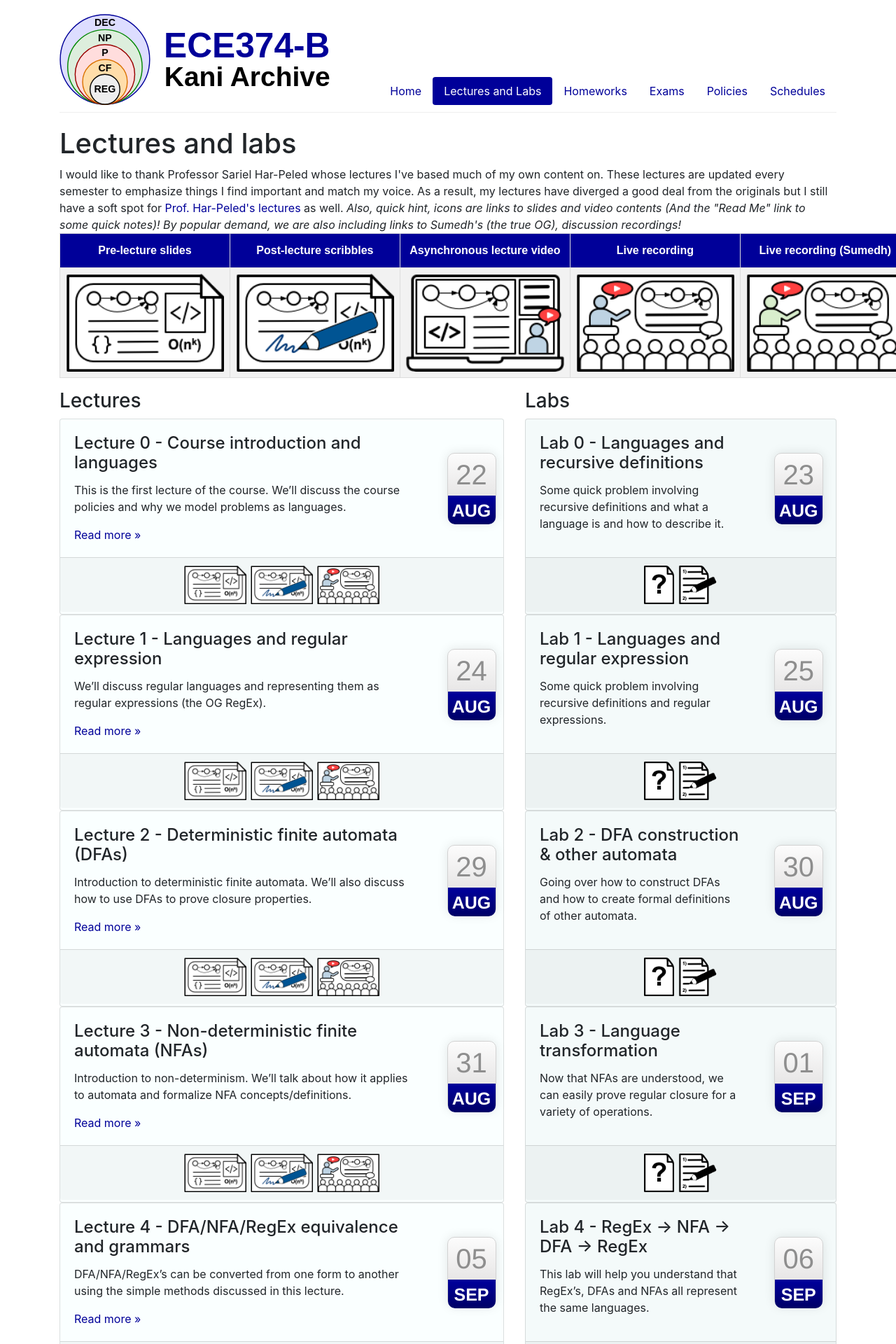
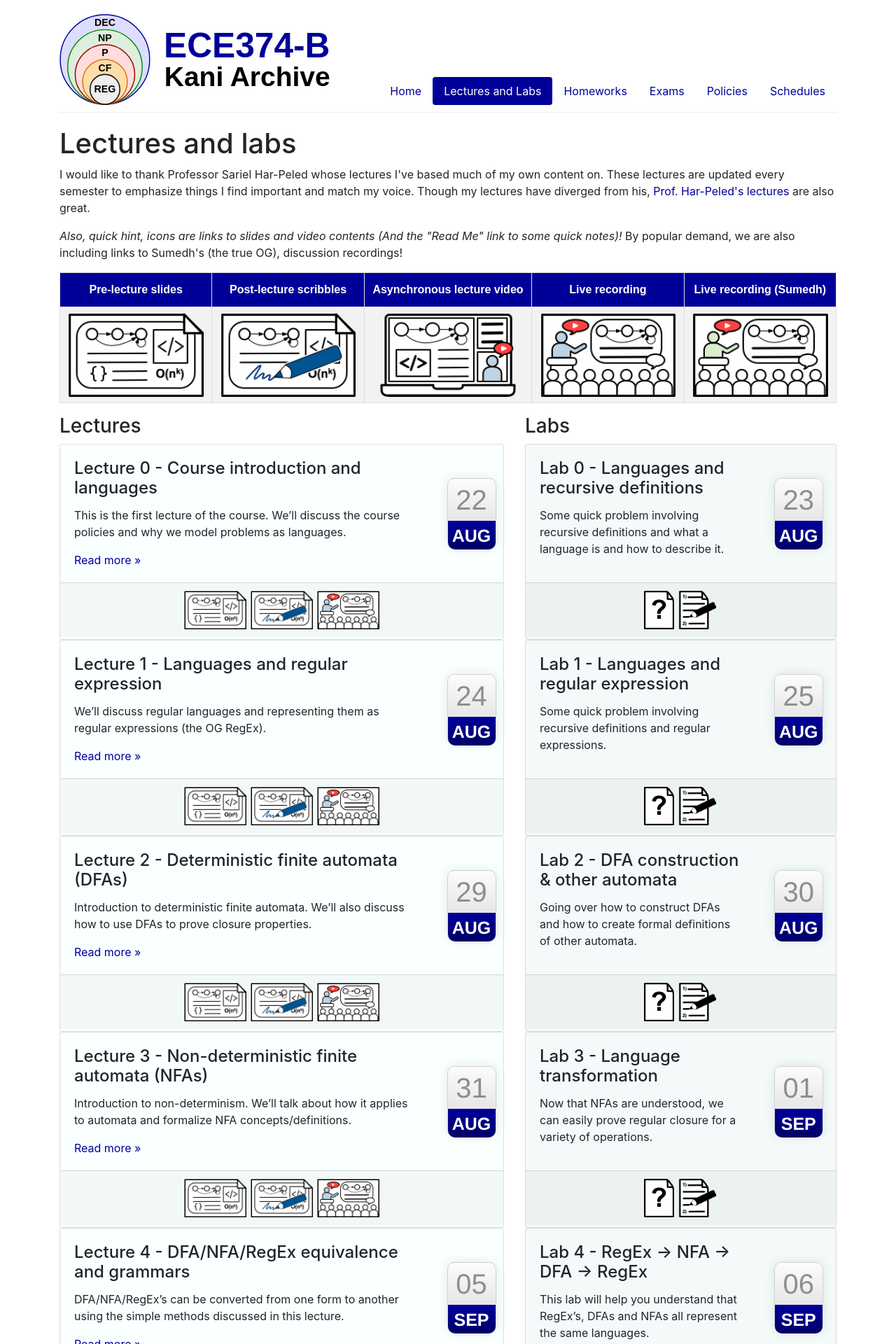
Before and after one commit to UIUC-ECE374B/su25, a Jekyll site: the page built from lectures.html, in a window 1280 px wide. Shown: the top 1920 px of the page at 70% size. Built offline with Jekyll 4.4.1, drawn with Linux system fonts in a browser that asks for light colours.

Commit message:
Fixes to lectures page

```diff
--- a/css/group.scss
+++ b/css/group.scss
@@ -132,7 +132,7 @@ section {
 }
 
 .lec_page_icons {
-    height: 140px;
+    height: 120px;
 }
 
 
--- a/lectures.html
+++ b/lectures.html
@@ -4,9 +4,9 @@ title: Lectures and labs
 
 ---
 
-I would like to thank Professor Sariel Har-Peled whose lectures I've based much of my own content on. These lectures are updated every semester to emphasize things I find important and match my voice. As a result, my lectures have diverged a good deal from the originals but I still have a soft spot for <a href="https://courses.engr.illinois.edu/cs374/fa2022/a/lec/lec_prerec/">Prof. Har-Peled's lectures</a> as well.
+<p>I would like to thank Professor Sariel Har-Peled whose lectures I've based much of my own content on. These lectures are updated every semester to emphasize things I find important and match my voice. Though my lectures have diverged from his, <a href="https://courses.engr.illinois.edu/cs374/fa2022/a/lec/lec_prerec/">Prof. Har-Peled's lectures</a> are also great. </p>
 
-<em> Also, quick hint, icons are links to slides and video contents (And the "Read Me" link to some quick notes)! By popular demand, we are also including links to Sumedh's (the true OG), discussion recordings! </em>
+<p><em> Also, quick hint, icons are links to slides and video contents (And the "Read Me" link to some quick notes)!</em> By popular demand, we are also including links to Sumedh's (the true OG), discussion recordings! </p>
 
 <table id="customers">
     <tr>
```
